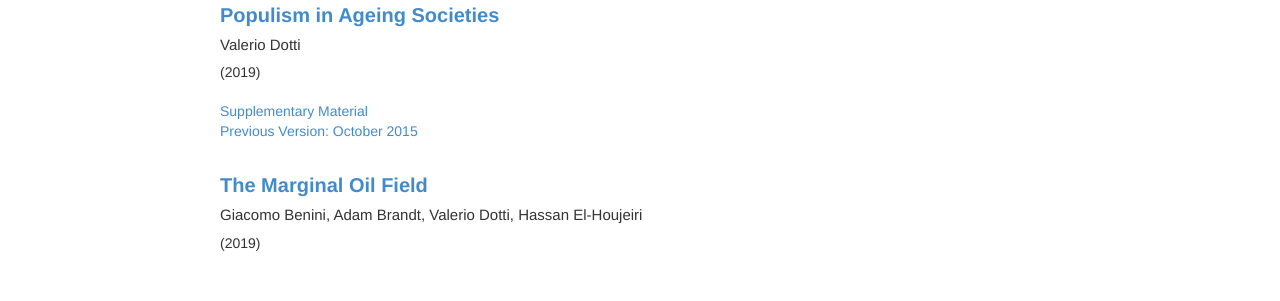
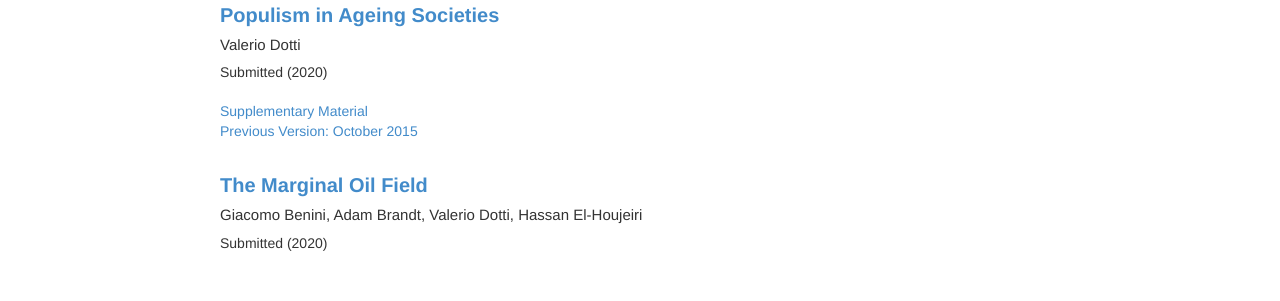
Before and after one commit to valeriodotti/valeriodotti.github.io, a plain HTML site: page research.html in a window 1280 px wide. Shown: the part 390-691 px from the top of the page. Drawn offline with nearby package versions, Linux system fonts and the light colour scheme.

Commit message:
EJ submission

```diff
--- a/research.html
+++ b/research.html
@@ -210,7 +210,7 @@
 
             <div class='authors'>Valerio Dotti</div>
 
-		  <h5>(2019)</h5>
+		  <h5>Submitted (2020)</h5>
           </div>
 
           <div class='span10'>
@@ -255,7 +255,7 @@ I show that the elderly and the poor have a common interest in limiting immigrat
 
             <div class='authors'>Giacomo Benini, Adam Brandt, Valerio Dotti, Hassan El-Houjeiri</div>
 
-		  <h5>(2019)</h5>
+		  <h5>Submitted (2020)</h5>
           </div>
 
           <div class='span10'>
```
